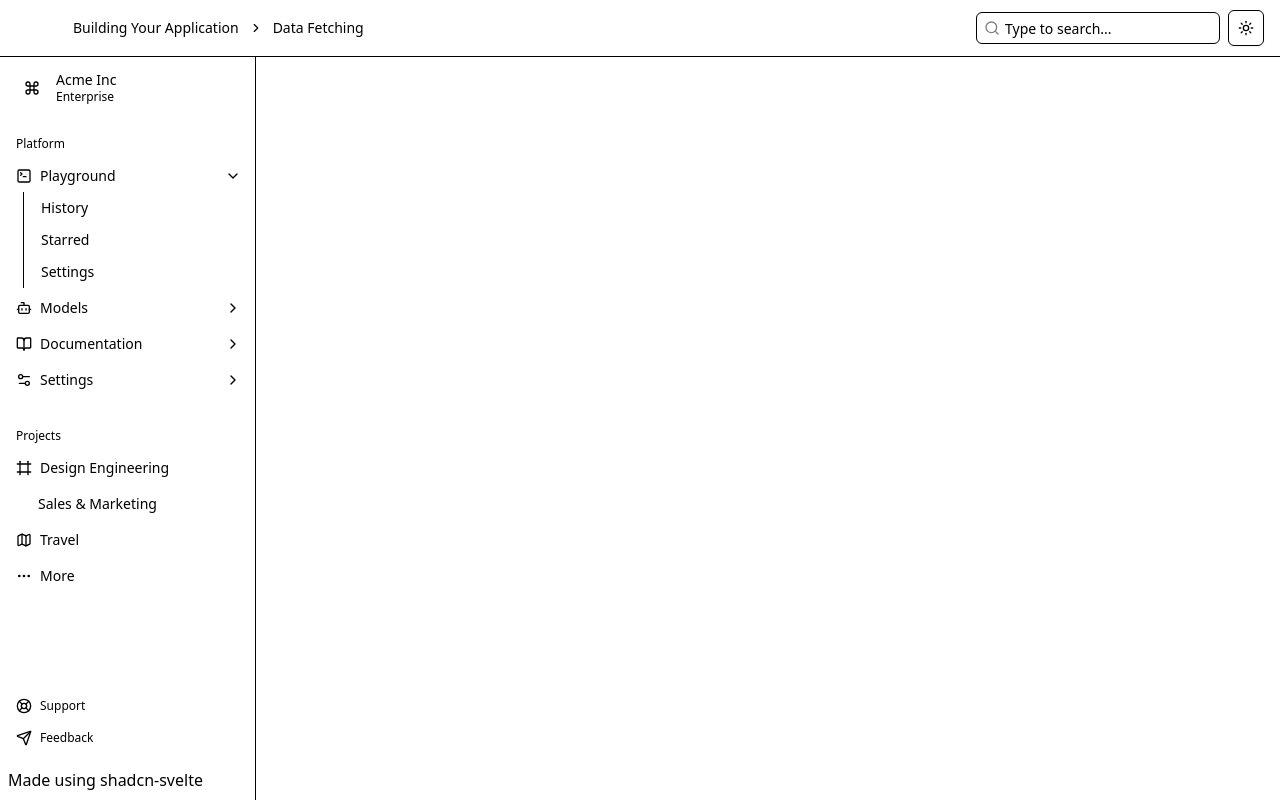
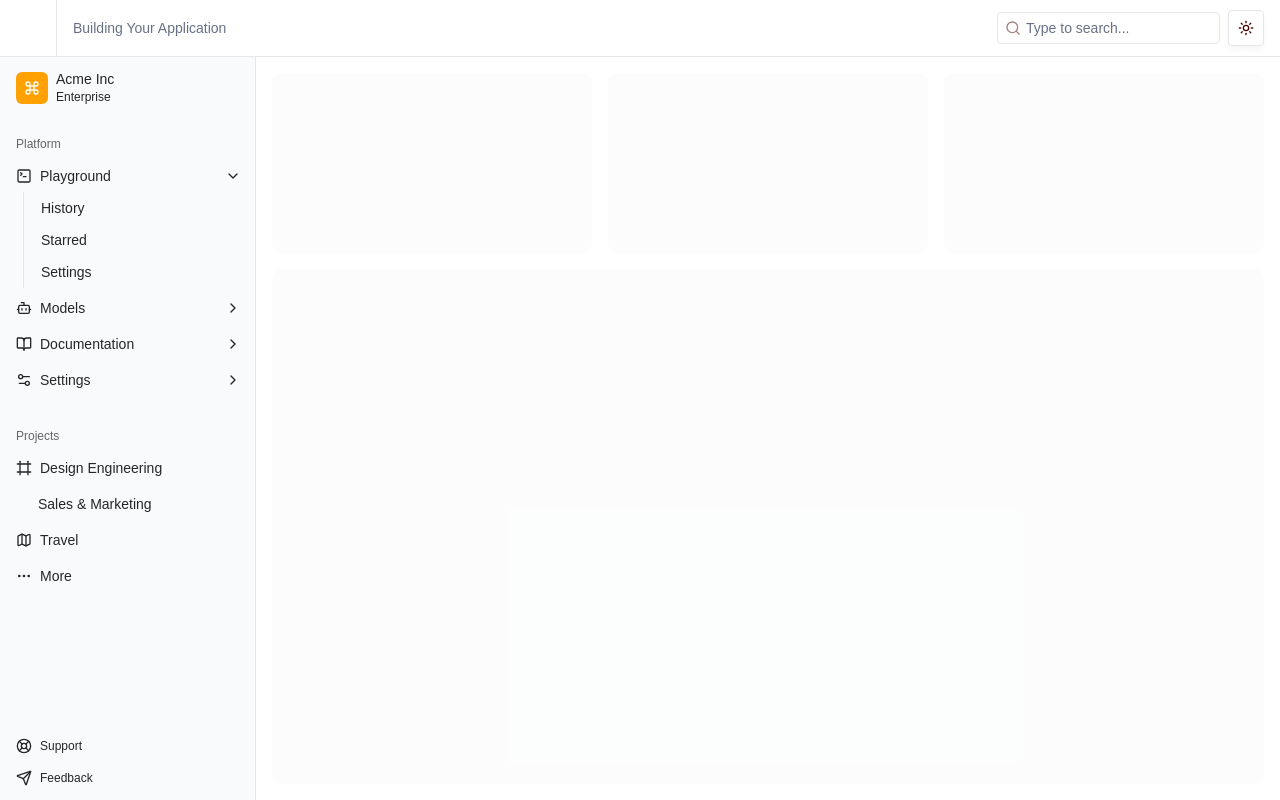
Before and after one commit to Monowog/BumbleBeing, a SvelteKit app: page / in a window 1280 px wide. Built offline with nearby package versions, Linux system fonts and the light colour scheme; some icons are missing.

Commit message:
Add color theme

```diff
--- a/package.json
+++ b/package.json
@@ -17,7 +17,7 @@
 		"@eslint/compat": "^2.0.2",
 		"@eslint/js": "^9.39.2",
 		"@internationalized/date": "^3.12.0",
-		"@lucide/svelte": "^0.561.0",
+		"@lucide/svelte": "^0.577.0",
 		"@sveltejs/adapter-vercel": "^6.3.1",
 		"@sveltejs/kit": "^2.50.2",
 		"@sveltejs/vite-plugin-svelte": "^6.2.4",
@@ -34,7 +34,7 @@
 		"prettier": "^3.8.1",
 		"prettier-plugin-svelte": "^3.4.1",
 		"prettier-plugin-tailwindcss": "^0.7.2",
-		"svelte": "^5.51.0",
+		"svelte": "^5.53.10",
 		"svelte-check": "^4.4.2",
 		"tailwind-merge": "^3.5.0",
 		"tailwind-variants": "^3.2.2",
--- a/src/app.html
+++ b/src/app.html
@@ -1,6 +1,7 @@
 <!doctype html>
 <html lang="en">
 	<head>
+    <script src="https://tweakcn.com/live-preview.min.js"></script> <!-- REMOVE AFTER FINDING THEME -->
 		<meta charset="utf-8" />
 		<meta name="viewport" content="width=device-width, initial-scale=1" />
 		%sveltekit.head%
--- a/src/lib/components/app-sidebar.svelte
+++ b/src/lib/components/app-sidebar.svelte
@@ -168,7 +168,4 @@
     <NavProjects projects={data.projects} />
     <NavSecondary items={data.navSecondary} class="mt-auto" />
   </Sidebar.Content>
-  <Sidebar.Footer>
-    <span>Made using <a href="https://shadcn-svelte.com/">shadcn-svelte</a></span>
-  </Sidebar.Footer>
 </Sidebar.Root>
--- a/src/lib/components/site-header.svelte
+++ b/src/lib/components/site-header.svelte
@@ -20,10 +20,6 @@
         <Breadcrumb.Item>
           <Breadcrumb.Link href="/">Building Your Application</Breadcrumb.Link>
         </Breadcrumb.Item>
-        <Breadcrumb.Separator />
-        <Breadcrumb.Item>
-          <Breadcrumb.Page>Data Fetching</Breadcrumb.Page>
-        </Breadcrumb.Item>
       </Breadcrumb.List>
     </Breadcrumb.Root>
     <SearchForm class="w-full sm:ms-auto sm:w-auto" />
--- a/src/lib/components/ui/button/button.svelte
+++ b/src/lib/components/ui/button/button.svelte
@@ -2,6 +2,7 @@
 	import { cn, type WithElementRef } from "$lib/utils.js";
 	import type { HTMLAnchorAttributes, HTMLButtonAttributes } from "svelte/elements";
 	import { type VariantProps, tv } from "tailwind-variants";
+  import { resolve } from "$app/paths";
 
 	export const buttonVariants = tv({
 		base: "focus-visible:border-ring focus-visible:ring-ring/50 aria-invalid:ring-destructive/20 dark:aria-invalid:ring-destructive/40 aria-invalid:border-destructive inline-flex shrink-0 items-center justify-center gap-2 rounded-md text-sm font-medium whitespace-nowrap transition-all outline-none focus-visible:ring-[3px] disabled:pointer-events-none disabled:opacity-50 aria-disabled:pointer-events-none aria-disabled:opacity-50 [&_svg]:pointer-events-none [&_svg]:shrink-0 [&_svg:not([class*='size-'])]:size-4",
@@ -60,7 +61,7 @@
 		bind:this={ref}
 		data-slot="button"
 		class={cn(buttonVariants({ variant, size }), className)}
-		href={disabled ? undefined : href}
+		href={resolve((disabled ? undefined : href) as "/")}
 		aria-disabled={disabled}
 		role={disabled ? "link" : undefined}
 		tabindex={disabled ? -1 : undefined}
--- a/src/routes/layout.css
+++ b/src/routes/layout.css
@@ -1,71 +1,117 @@
+@import "tw-animate-css";
 @import "tailwindcss";
-
-@import "tw-animate-css";
 
 @custom-variant dark (&:is(.dark *));
 
 :root {
-  --background: <%- colors.light["background"] %>;
-  --foreground: <%- colors.light["foreground"] %>;
-  --card: <%- colors.light["card"] %>;
-  --card-foreground: <%- colors.light["card-foreground"] %>;
-  --popover: <%- colors.light["popover"] %>;
-  --popover-foreground: <%- colors.light["popover-foreground"] %>;
-  --primary: <%- colors.light["primary"] %>;
-  --primary-foreground: <%- colors.light["primary-foreground"] %>;
-  --secondary: <%- colors.light["secondary"] %>;
-  --secondary-foreground: <%- colors.light["secondary-foreground"] %>;
-  --muted: <%- colors.light["muted"] %>;
-  --muted-foreground: <%- colors.light["muted-foreground"] %>;
-  --accent: <%- colors.light["accent"] %>;
-  --accent-foreground: <%- colors.light["accent-foreground"] %>;
-  --destructive: <%- colors.light["destructive"] %>;
-  --destructive-foreground: <%- colors.light["destructive-foreground"] %>;
-  --border: <%- colors.light["border"] %>;
-  --input: <%- colors.light["input"] %>;
-  --ring: <%- colors.light["ring"] %>;
-  --radius: 0.5rem;
-  --chart-1: <%- colors.light["chart-1"] %>;
-  --chart-2: <%- colors.light["chart-2"] %>;
-  --chart-3: <%- colors.light["chart-3"] %>;
-  --chart-4: <%- colors.light["chart-4"] %>;
-  --chart-5: <%- colors.light["chart-5"] %>;
+  --background: oklch(1.0000 0 0);
+  --foreground: oklch(0.2591 0.0967 28.8181);
+  --card: oklch(1.0000 0 0);
+  --card-foreground: oklch(0.2686 0 0);
+  --popover: oklch(1.0000 0 0);
+  --popover-foreground: oklch(0.2686 0 0);
+  --primary: oklch(0.7857 0.1716 68.5720);
+  --primary-foreground: oklch(0 0 0);
+  --secondary: oklch(0.9665 0.0045 258.3247);
+  --secondary-foreground: oklch(0.4419 0.0375 257.2811);
+  --muted: oklch(0.9846 0.0017 247.8389);
+  --muted-foreground: oklch(0.5471 0.0321 263.2921);
+  --accent: oklch(0.9869 0.0214 95.2774);
+  --accent-foreground: oklch(0.4910 0.1442 43.4774);
+  --destructive: oklch(0.6496 0.2362 26.9032);
+  --destructive-foreground: oklch(1.0000 0 0);
+  --border: oklch(0.9271 0.0075 260.7315);
+  --input: oklch(0.9271 0.0075 260.7315);
+  --ring: oklch(0.7857 0.1716 68.5720);
+  --chart-1: oklch(0.7857 0.1716 68.5720);
+  --chart-2: oklch(0.6739 0.1633 56.8909);
+  --chart-3: oklch(0.5673 0.1563 47.2384);
+  --chart-4: oklch(0.4910 0.1442 43.4774);
+  --chart-5: oklch(0.4320 0.1284 42.8029);
+  --sidebar: oklch(0.9846 0.0017 247.8389);
+  --sidebar-foreground: oklch(0.2686 0 0);
+  --sidebar-primary: oklch(0.7857 0.1716 68.5720);
+  --sidebar-primary-foreground: oklch(1.0000 0 0);
+  --sidebar-accent: oklch(0.9869 0.0214 95.2774);
+  --sidebar-accent-foreground: oklch(0.4910 0.1442 43.4774);
+  --sidebar-border: oklch(0.9271 0.0075 260.7315);
+  --sidebar-ring: oklch(0.7857 0.1716 68.5720);
+  --font-sans: Gotu, ui-sans-serif, sans-serif, system-ui;
+  --font-serif: Source Serif 4, serif;
+  --font-mono: JetBrains Mono, monospace;
+  --radius: 0.375rem;
+  --shadow-x: 0px;
+  --shadow-y: 4px;
+  --shadow-blur: 8px;
+  --shadow-spread: -1px;
+  --shadow-opacity: 0.1;
+  --shadow-color: #1a1a1a;
+  --shadow-2xs: 0px 4px 8px -1px hsl(0 0% 10.1961% / 0.05);
+  --shadow-xs: 0px 4px 8px -1px hsl(0 0% 10.1961% / 0.05);
+  --shadow-sm: 0px 4px 8px -1px hsl(0 0% 10.1961% / 0.10), 0px 1px 2px -2px hsl(0 0% 10.1961% / 0.10);
+  --shadow: 0px 4px 8px -1px hsl(0 0% 10.1961% / 0.10), 0px 1px 2px -2px hsl(0 0% 10.1961% / 0.10);
+  --shadow-md: 0px 4px 8px -1px hsl(0 0% 10.1961% / 0.10), 0px 2px 4px -2px hsl(0 0% 10.1961% / 0.10);
+  --shadow-lg: 0px 4px 8px -1px hsl(0 0% 10.1961% / 0.10), 0px 4px 6px -2px hsl(0 0% 10.1961% / 0.10);
+  --shadow-xl: 0px 4px 8px -1px hsl(0 0% 10.1961% / 0.10), 0px 8px 10px -2px hsl(0 0% 10.1961% / 0.10);
+  --shadow-2xl: 0px 4px 8px -1px hsl(0 0% 10.1961% / 0.25);
+  --tracking-normal: 0em;
+  --spacing: 0.25rem;
 }
 
 .dark {
-  --background: <%- colors.dark["background"] %>;
-  --foreground: <%- colors.dark["foreground"] %>;
-  --card: <%- colors.dark["card"] %>;
-  --card-foreground: <%- colors.dark["card-foreground"] %>;
-  --popover: <%- colors.dark["popover"] %>;
-  --popover-foreground: <%- colors.dark["popover-foreground"] %>;
-  --primary: <%- colors.dark["primary"] %>;
-  --primary-foreground: <%- colors.dark["primary-foreground"] %>;
-  --secondary: <%- colors.dark["secondary"] %>;
-  --secondary-foreground: <%- colors.dark["secondary-foreground"] %>;
-  --muted: <%- colors.dark["muted"] %>;
-  --muted-foreground: <%- colors.dark["muted-foreground"] %>;
-  --accent: <%- colors.dark["accent"] %>;
-  --accent-foreground: <%- colors.dark["accent-foreground"] %>;
-  --destructive: <%- colors.dark["destructive"] %>;
-  --destructive-foreground: <%- colors.dark["destructive-foreground"] %>;
-  --border: <%- colors.dark["border"] %>;
-  --input: <%- colors.dark["input"] %>;
-  --ring: <%- colors.dark["ring"] %>;
-  --chart-1: <%- colors.dark["chart-1"] %>;
-  --chart-2: <%- colors.dark["chart-2"] %>;
-  --chart-3: <%- colors.dark["chart-3"] %>;
-  --chart-4: <%- colors.dark["chart-4"] %>;
-  --chart-5: <%- colors.dark["chart-5"] %>;
+  --background: oklch(0.1901 0.0389 92.2038);
+  --foreground: oklch(0.9219 0 0);
+  --card: oklch(0.2686 0 0);
+  --card-foreground: oklch(0.9219 0 0);
+  --popover: oklch(0.2686 0 0);
+  --popover-foreground: oklch(0.9219 0 0);
+  --primary: oklch(0.7857 0.1716 68.5720);
+  --primary-foreground: oklch(0 0 0);
+  --secondary: oklch(0.7857 0.1716 68.5720);
+  --secondary-foreground: oklch(0 0 0);
+  --muted: oklch(0.2393 0 0);
+  --muted-foreground: oklch(0.7155 0 0);
+  --accent: oklch(0.2550 0.0521 88.6352);
+  --accent-foreground: oklch(0.7857 0.1716 68.5720);
+  --destructive: oklch(0.6496 0.2362 26.9032);
+  --destructive-foreground: oklch(1.0000 0 0);
+  --border: oklch(0.5032 0 0);
+  --input: oklch(0.5032 0 0);
+  --ring: oklch(0.7857 0.1716 68.5720);
+  --chart-1: oklch(0.7857 0.1716 68.5720);
+  --chart-2: oklch(0.6739 0.1633 56.8909);
+  --chart-3: oklch(0.4910 0.1442 43.4774);
+  --chart-4: oklch(0.5673 0.1563 47.2384);
+  --chart-5: oklch(0.4910 0.1442 43.4774);
+  --sidebar: oklch(0.1901 0.0389 92.2038);
+  --sidebar-foreground: oklch(0.9219 0 0);
+  --sidebar-primary: oklch(0.7857 0.1716 68.5720);
+  --sidebar-primary-foreground: oklch(0 0 0);
+  --sidebar-accent: oklch(0.2550 0.0521 88.6352);
+  --sidebar-accent-foreground: oklch(0.7857 0.1716 68.5720);
+  --sidebar-border: oklch(0.3715 0 0);
+  --sidebar-ring: oklch(0.7857 0.1716 68.5720);
+  --font-sans: Doto, ui-sans-serif, sans-serif, system-ui;
+  --font-serif: Source Serif 4, serif;
+  --font-mono: JetBrains Mono, monospace;
+  --radius: 0.375rem;
+  --shadow-x: 0px;
+  --shadow-y: 4px;
+  --shadow-blur: 8px;
+  --shadow-spread: -1px;
+  --shadow-opacity: 0.1;
+  --shadow-color: #1a1a1a;
+  --shadow-2xs: 0px 4px 8px -1px hsl(0 0% 10.1961% / 0.05);
+  --shadow-xs: 0px 4px 8px -1px hsl(0 0% 10.1961% / 0.05);
+  --shadow-sm: 0px 4px 8px -1px hsl(0 0% 10.1961% / 0.10), 0px 1px 2px -2px hsl(0 0% 10.1961% / 0.10);
+  --shadow: 0px 4px 8px -1px hsl(0 0% 10.1961% / 0.10), 0px 1px 2px -2px hsl(0 0% 10.1961% / 0.10);
+  --shadow-md: 0px 4px 8px -1px hsl(0 0% 10.1961% / 0.10), 0px 2px 4px -2px hsl(0 0% 10.1961% / 0.10);
+  --shadow-lg: 0px 4px 8px -1px hsl(0 0% 10.1961% / 0.10), 0px 4px 6px -2px hsl(0 0% 10.1961% / 0.10);
+  --shadow-xl: 0px 4px 8px -1px hsl(0 0% 10.1961% / 0.10), 0px 8px 10px -2px hsl(0 0% 10.1961% / 0.10);
+  --shadow-2xl: 0px 4px 8px -1px hsl(0 0% 10.1961% / 0.25);
 }
 
-
-
 @theme inline {
-  --radius-sm: calc(var(--radius) - 4px);
-  --radius-md: calc(var(--radius) - 2px);
-  --radius-lg: var(--radius);
-  --radius-xl: calc(var(--radius) + 4px);
   --color-background: var(--background);
   --color-foreground: var(--foreground);
   --color-card: var(--card);
@@ -81,6 +127,7 @@
   --color-accent: var(--accent);
   --color-accent-foreground: var(--accent-foreground);
   --color-destructive: var(--destructive);
+  --color-destructive-foreground: var(--destructive-foreground);
   --color-border: var(--border);
   --color-input: var(--input);
   --color-ring: var(--ring);
@@ -97,6 +144,24 @@
   --color-sidebar-accent-foreground: var(--sidebar-accent-foreground);
   --color-sidebar-border: var(--sidebar-border);
   --color-sidebar-ring: var(--sidebar-ring);
+
+  --font-sans: var(--font-sans);
+  --font-mono: var(--font-mono);
+  --font-serif: var(--font-serif);
+
+  --radius-sm: calc(var(--radius) - 4px);
+  --radius-md: calc(var(--radius) - 2px);
+  --radius-lg: var(--radius);
+  --radius-xl: calc(var(--radius) + 4px);
+
+  --shadow-2xs: var(--shadow-2xs);
+  --shadow-xs: var(--shadow-xs);
+  --shadow-sm: var(--shadow-sm);
+  --shadow: var(--shadow);
+  --shadow-md: var(--shadow-md);
+  --shadow-lg: var(--shadow-lg);
+  --shadow-xl: var(--shadow-xl);
+  --shadow-2xl: var(--shadow-2xl);
 }
 
 @layer base {
@@ -107,10 +172,3 @@
     @apply bg-background text-foreground;
   }
 }
-
-.header {
-  display: flex;
-  align-items: end;
-  width: 10em;
-  background-color: var(--color-background);
-}
```
Also changed, not shown: 1 other file (tests, documents, lock files or other folders).
